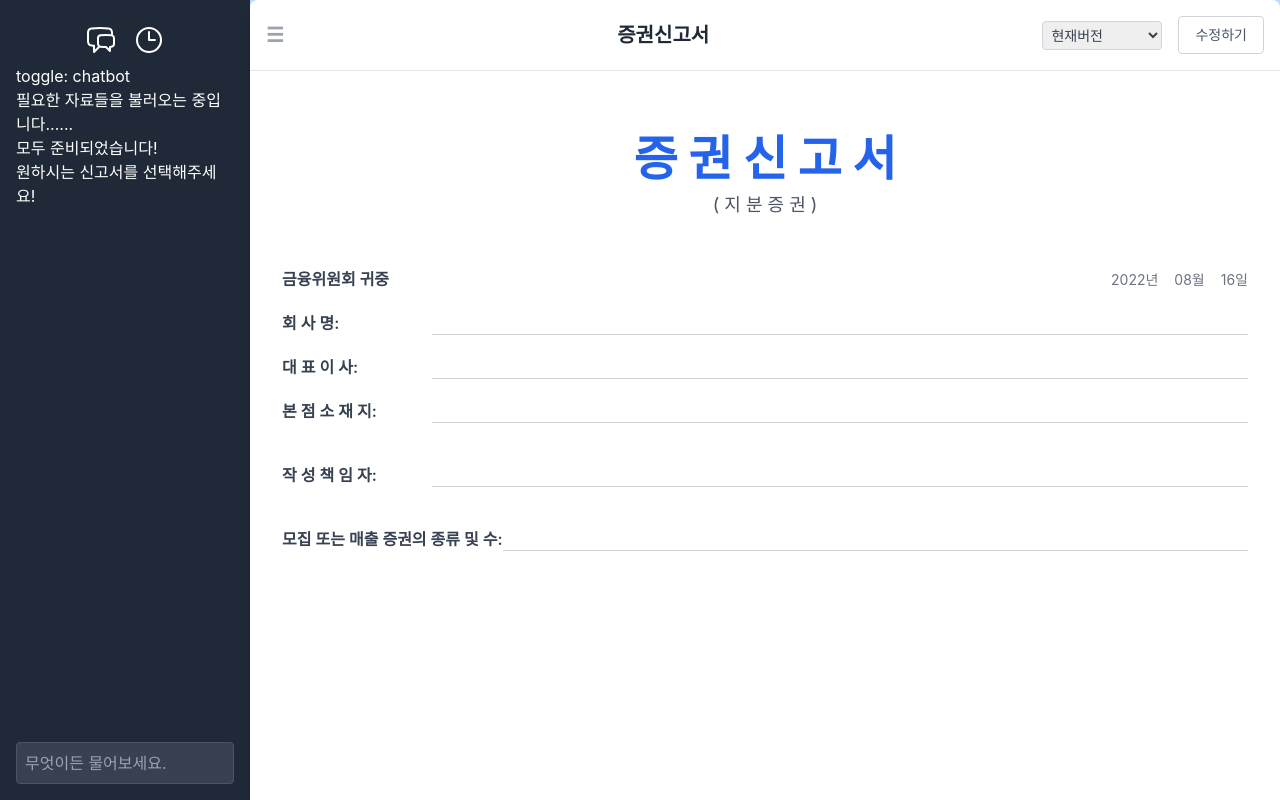
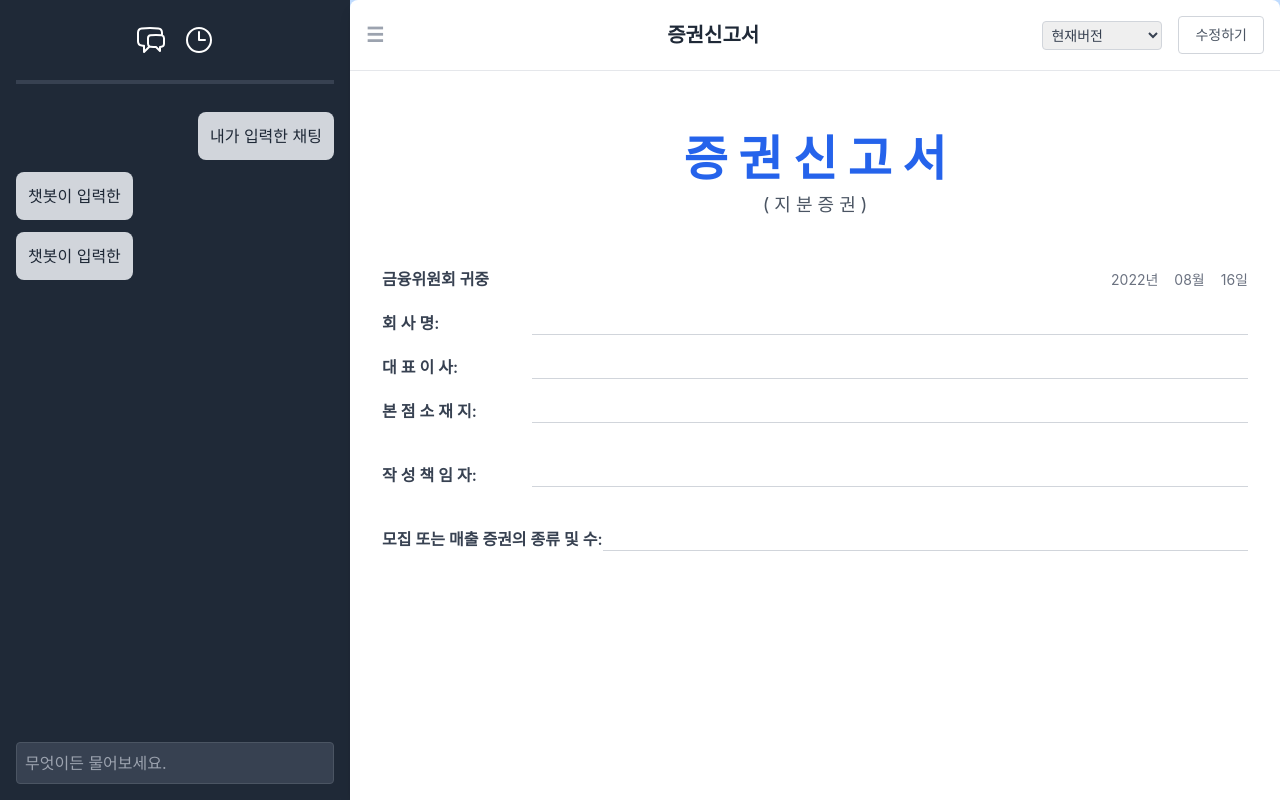
Before and after one commit to duozone-1-finalproject/Frontend, a React (Create React App) app: page /edit in a window 1280 px wide. Built offline with nearby package versions, Linux system fonts and the light colour scheme.

Commit message:
Chore : 챗봇 페이지 좀 더 다듬어짐

```diff
--- a/src/components/sidebar.tsx
+++ b/src/components/sidebar.tsx
@@ -16,11 +16,57 @@ const Sidebar: React.FC<SidebarProps> = ({ show, onClose, onChatbotClick }) => {
         setToggle(value);
     }
 
+    const Chatbot=()=>{
+        return(
+            <div className="sidebar flex flex-col justify-between h-full">
+            <div className="sidebar-message">
+                <div className="sidebar-message-content flex justify-end mt-2 mb-3">
+                    <div className="sidebar-message-content-item bg-gray-300 text-gray-800 p-3 rounded-lg max-w-xs">
+                        내가 입력한 채팅
+                    </div>
+                </div>
+                <div className="sidebar-message-content flex justify-start mt-2 mb-3">
+                    <div className="sidebar-message-content-item bg-gray-300 text-gray-800 p-3 rounded-lg max-w-xs">
+                        챗봇이 입력한
+                    </div>
+                </div>
+                <div className="sidebar-message-content flex justify-start mt-2 mb-3">
+                    <div className="sidebar-message-content-item bg-gray-300 text-gray-800 p-3 rounded-lg max-w-xs">
+                        챗봇이 입력한
+                    </div>
+                </div>
+            </div>
+            <div className="sidebar-input mt-auto "> {/* mt-auto로 아래로 밀어내기 */}
+                <input type="text" placeholder="무엇이든 물어보세요." className="w-full p-2 rounded bg-gray-700 border border-gray-600 text-white placeholder-gray-400" />
+            </div>
+        </div>
+        );
+    }
+
+    const History=()=>{
+        return(
+            <div className="sidebar flex flex-col h-full">
+                <div className="history-log bg-gray-300 text-gray-800 p-3 rounded-lg max-w-xs mb-2">
+                    <p>Q. 질문요약</p>
+                    <p>A. 질문답변</p>
+                </div>
+                <div className="history-log bg-gray-300 text-gray-800 p-3 rounded-lg max-w-xs mb-2">
+                    <p>Q. 질문요약</p>
+                    <p>A. 질문답변</p>
+                </div>
+                <div className="history-log bg-gray-300 text-gray-800 p-3 rounded-lg max-w-xs mb-2">
+                    <p>Q. 질문요약</p>
+                    <p>A. 질문답변</p>
+                </div>
+            </div>
+        );
+    }
+
     if (!show) return null;
     //일반정렬(비트윈 정렬)
 
     return (
-    <div className="Sidebar flex flex-col justify-between h-full bg-gray-800 text-white p-4" style={{ flexBasis: '250px', flexShrink: 0 }}>
+    <div className="Sidebar flex flex-col justify-between h-full bg-gray-800 text-white p-4" style={{ flexBasis: '350px', flexShrink: 0 }}>
         <div className="flex flex-row justify-center">
             <button onClick={()=>handleTogleOnClick("chatbot")} className="p-2 rounded-full text-white hover:bg-gray-700 transition-colors duration-200">
                 <ChatBubbleLeftRightIcon className="h-8 w-8" />
@@ -29,17 +75,8 @@ const Sidebar: React.FC<SidebarProps> = ({ show, onClose, onChatbotClick }) => {
                 <ClockIcon className="h-8 w-8" />
             </button>
         </div>
-        <div className="sidebar flex flex-col justify-between h-full">
-            <div className="sidebar-message">
-                <p>toggle: {toggle}</p>
-                <p>필요한 자료들을 불러오는 중입니다......</p>
-                <p>모두 준비되었습니다!</p>
-                <p>원하시는 신고서를 선택해주세요!</p>
-            </div>
-            <div className="sidebar-input mt-auto"> {/* mt-auto로 아래로 밀어내기 */}
-                <input type="text" placeholder="무엇이든 물어보세요." className="w-full p-2 rounded bg-gray-700 border border-gray-600 text-white placeholder-gray-400" />
-            </div>
-        </div>
+        <hr className="h-2 my-4 border-gray-700 border-t-4" />
+        {toggle==="chatbot" ? <Chatbot/> : <History/>}
 
 
     </div>
--- a/src/pages/EditPage.tsx
+++ b/src/pages/EditPage.tsx
@@ -30,10 +30,10 @@ const EditPage = () => {
                     실제 폼과 우측 빈 공간을 감싸는 래퍼 div (이미지에서 보이는 흰색 박스):
                     - flex flex-col: 상단 헤더와 하단 폼 영역을 세로로 배치합니다.
                     - w-full h-full: main-content 내에서 사용 가능한 공간을 최대한 채웁니다.
-                    - max-w-[80vw]: 폼 영역 전체의 최대 가로 크기를 뷰포트 너비의 80%로 제한합니다.
+                    - max-w-[70vw]: 폼 영역 전체의 최대 가로 크기를 뷰포트 너비의 70%로 제한합니다.
                     - bg-white rounded-lg shadow-lg: 전체 폼 영역에 흰색 배경, 둥근 모서리, 그림자를 적용.
                 */}
-                <div className={`flex flex-col w-full h-full ${sidebar? "max-w-80vw":"max-w-vw"} bg-white rounded-lg shadow-lg`}>
+                <div className={`flex flex-col w-full h-full ${sidebar? "max-w-70vw":"max-w-vw"} bg-white rounded-lg shadow-lg`}>
                     {/* 상단 헤더 바: X, 증권신고서 제목, 현재버전 셀렉트, 수정하기 버튼 */}
                     {/* flex-none: 이 헤더의 높이가 내용에 따라 고정되도록 하여 flex-grow가 적용된 아래 컨텐츠 영역이 나머지 공간을 채우도록 함 */}
                     <div className="header-top-bar flex-none flex items-center justify-between p-4 border-b border-gray-200">
```
